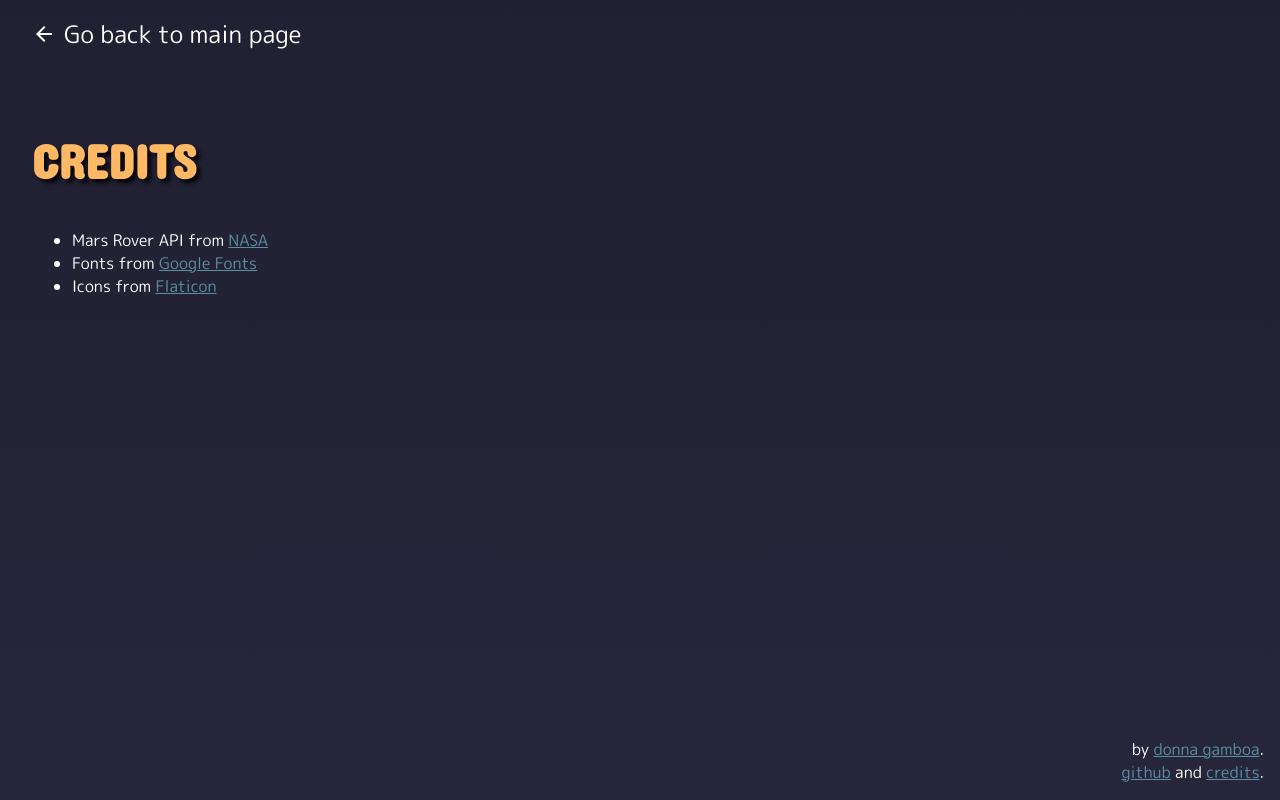
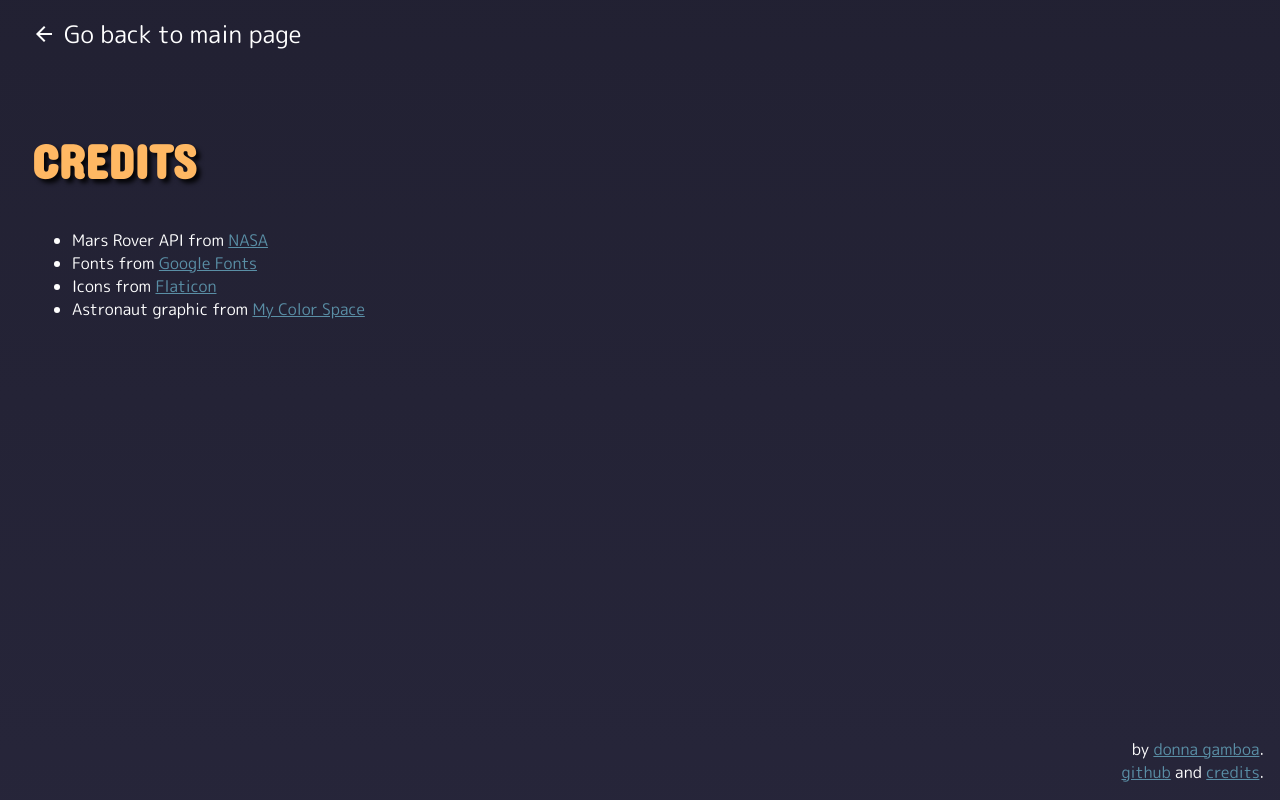
Before and after one commit to dm-gamboa/head-rover-heels, a website: page credits.html in a window 1280 px wide. Drawn offline with nearby package versions, Linux system fonts and the light colour scheme.

Commit message:
update credit section with astronaut graphic

```diff
--- a/credits.html
+++ b/credits.html
@@ -42,6 +42,7 @@
                 <li>Mars Rover API from <a href="https://api.nasa.gov/">NASA</a></li>
                 <li>Fonts from <a href="https://fonts.google.com/">Google Fonts</a></li>
                 <li>Icons from <a href="https://www.flaticon.com/">Flaticon</a></li>
+                <li>Astronaut graphic from <a href="https://mycolor.space/">My Color Space</a></li>
             </ul>
         </section><!--#splash-->
     </main>
```
